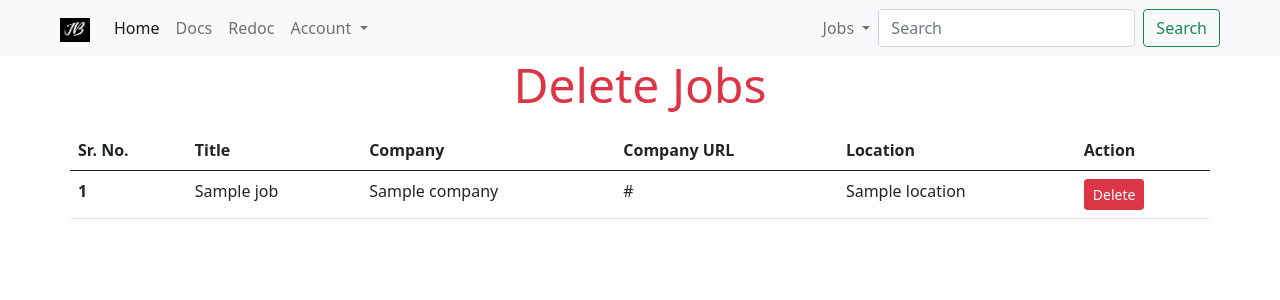
After one commit to Socheath-Horl/job_board, a FastAPI app: template backend/templates/jobs/show_jobs_to_delete.html in a window 1280 px wide. The commit adds this page. Shown: the top 300 px of the page. Run offline with FastAPI, Linux system fonts and the light colour scheme; the template is opened without the code that fills it: most values are stand-ins (such as "Sample title", 1, 10 or a date in 2020); parts of the project's set-up code (start-up, migrations or seed data) failed here and were passed over.

Commit message:
add delete job view

```diff
--- a/backend/templates/components/navbar.html
+++ b/backend/templates/components/navbar.html
@@ -1,7 +1,7 @@
-<nav class="navbar navbar-expand-lg navbar-light bg-light">
+<nav class="navbar navbar-expand-lg navbar-light bg-light px-5">
   <div class="container-fluid">
-    <a class="navbar-brand" href="/">
-      <img src="{{ url_for('static', path='images/logo.png') }}" alt="Logo" width="30" height="24">
+    <a class="navbar-brand" href="#">
+      <img src="{{ url_for('static', path='images/logo.png') }}" alt="" width="30" height="24">
     </a>
     <button class="navbar-toggler" type="button" data-bs-toggle="collapse" data-bs-target="#navbarSupportedContent" aria-controls="navbarSupportedContent" aria-expanded="false" aria-label="Toggle navigation">
       <span class="navbar-toggler-icon"></span>
@@ -12,31 +12,36 @@
           <a class="nav-link active" aria-current="page" href="/">Home</a>
         </li>
         <li class="nav-item">
-          <a class="nav-link" href="/user/register">Register</a>
+          <a class="nav-link" href="/docs/">Docs</a>
         </li>
         <li class="nav-item">
-          <a class="nav-link" href="/auth/login">Login</a>
-        </li>
-        <li class="nav-item">
-          <a class="nav-link" href="/post-a-job">Post New Job</a>
+          <a class="nav-link" href="/redoc/">Redoc</a>
         </li>
         <li class="nav-item dropdown">
           <a class="nav-link dropdown-toggle" href="#" id="navbarDropdown" role="button" data-bs-toggle="dropdown" aria-expanded="false">
-            Dropdown
+            Account
           </a>
           <ul class="dropdown-menu" aria-labelledby="navbarDropdown">
-            <li><a class="dropdown-item" href="#">Action</a></li>
-            <li><a class="dropdown-item" href="#">Another action</a></li>
+            <li><a class="dropdown-item" href="/user/register/">Signup</a></li>
+            <li><a class="dropdown-item" href="/auth/login/">Login</a></li>
             <li><hr class="dropdown-divider"></li>
             <li><a class="dropdown-item" href="#">Something else here</a></li>
           </ul>
         </li>
-        <li class="nav-item">
-          <a class="nav-link disabled" href="#" tabindex="-1" aria-disabled="true">Disabled</a>
+      </ul>
+      <ul class="navbar-nav ml-auto mb-2 mb-lg-0">
+        <li class="nav-item dropdown">
+          <a class="nav-link dropdown-toggle" href="#" id="navbarDropdown" role="button" data-bs-toggle="dropdown" aria-expanded="false">
+            Jobs
+          </a>
+          <ul class="dropdown-menu" aria-labelledby="navbarDropdown">
+            <li><a class="dropdown-item" href="/post-a-job/">Create Job post</a></li>
+            <li><a class="dropdown-item" href="/delete-job/">Delete a post</a></li>
+          </ul>
         </li>
       </ul>
-      <form class="d-flex">
-        <input class="form-control me-2" type="search" placeholder="Search" aria-label="Search">
+      <form class="d-flex" action="/search/">
+        <input class="form-control me-2" name="query" id="autocomplete" type="search" placeholder="Search" aria-label="Search">
         <button class="btn btn-outline-success" type="submit">Search</button>
       </form>
     </div>
--- /dev/null
+++ b/backend/templates/jobs/show_jobs_to_delete.html
@@ -0,0 +1,57 @@
+{% extends "shared/base.html" %}
+
+
+{% block title %}
+  <title>Delete Jobs</title>
+{% endblock %}
+
+{% block content %}
+  <div class="container">
+  <div class="row">
+    <div class="col">
+      <h1 class="display-5 text-center text-danger mb-3">Delete Jobs</h1>
+    </div>
+    <div id="result" class="text-danger text-bold lead"></div>
+  </div>
+
+  <div class="row">
+    <table class="table">
+        <thead>
+          <tr>
+            <th scope="col">Sr. No.</th>
+            <th scope="col">Title</th>
+            <th scope="col">Company</th>
+            <th scope="col">Company URL</th>
+            <th scope="col">Location</th>
+            <th scope="col">Action</th>
+          </tr>
+        </thead>
+        <tbody>
+          {% for job in jobs %}
+            <tr>
+                <th scope="row">{{loop.index}}</th>
+                <td>{{job.title}}</td>
+                <td>{{job.company}}</td>
+                <td>{{job.company_url}}</td>
+                <td>{{job.location}}</td>
+                <td><button class="btn btn-danger btn-sm" onclick="delete_job({{job.id}})">Delete</button></td>
+            </tr>
+          {% endfor %}
+        </tbody>
+    </table>
+  </div>
+</div>
+{% endblock %}
+
+
+{% block scripts %}
+<script type="text/javascript">
+    function delete_job(id){
+        fetch('/jobs/'+id,{
+            method:'DELETE',})
+        .then(response => response.json())
+        .then(document.getElementById('result').innerHTML = "Refreshing...")
+        .then(data => document.getElementById('result').innerHTML = data.msg);
+    }
+</script>
+{% endblock %}
```
Also changed, not shown: backend/webapps/jobs/route_jobs.py (+8 -0 lines).
